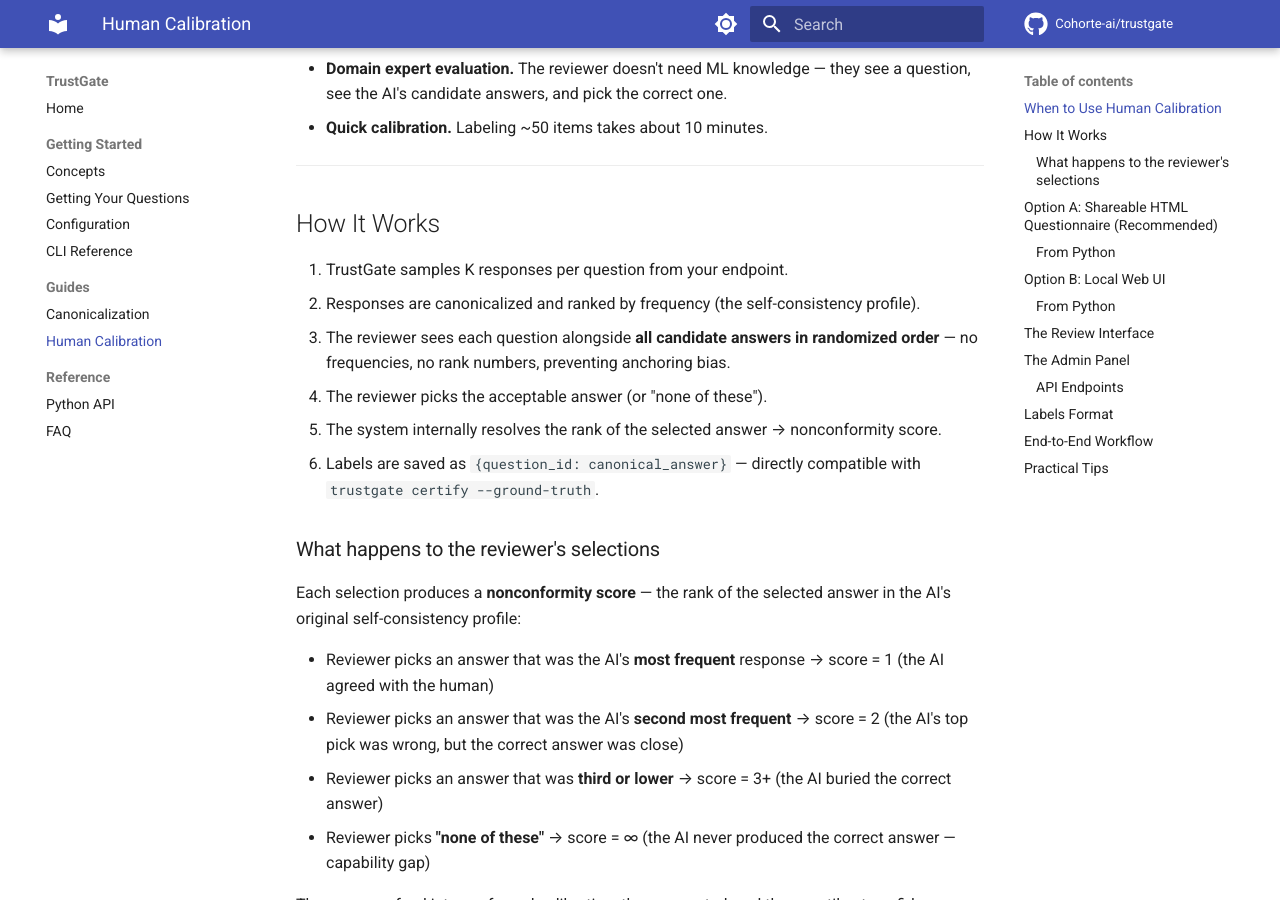
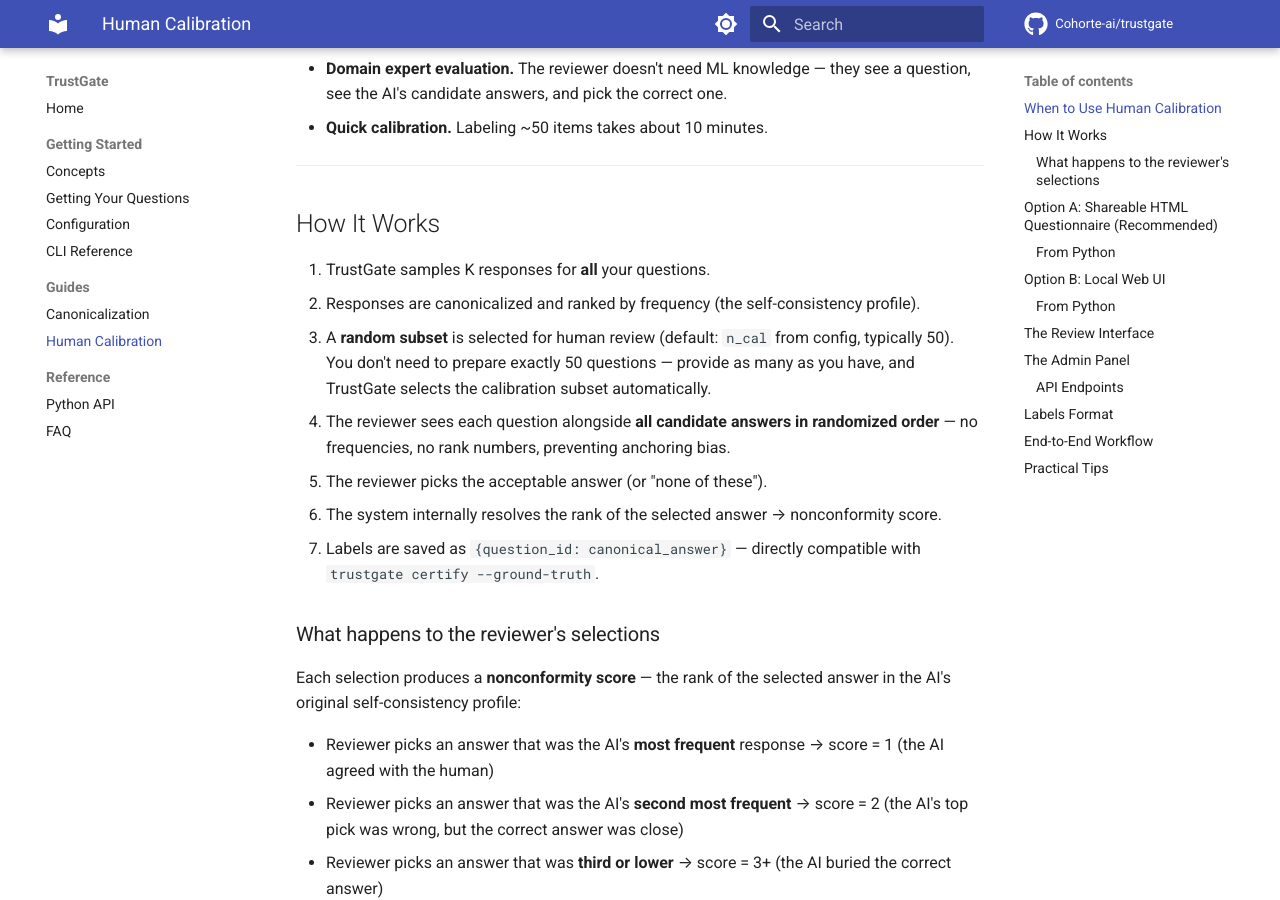
Before and after one commit to Cohorte-ai/trustgate, an MkDocs documentation site: the page built from docs/human-calibration.md, in a window 1280 px wide and 900 px high, scrolled down 377 px. Built offline with MkDocs 1.6.1 and Material for MkDocs 9.7.7, drawn with Linux system fonts in a browser that asks for light colours; comment, search, counter and statistics services are not loaded.

Commit message:
Document automatic calibration subset selection in human-calibration.md
Explain that TrustGate randomly selects n_cal questions for human
review — users don't need to prepare exactly 50 questions.

Co-Authored-By: Claude Opus 4.6 (1M context) <noreply@anthropic.com>

```diff
--- a/docs/human-calibration.md
+++ b/docs/human-calibration.md
@@ -19,12 +19,13 @@ needed for conformal calibration.
 
 ## How It Works
 
-1. TrustGate samples K responses per question from your endpoint.
+1. TrustGate samples K responses for **all** your questions.
 2. Responses are canonicalized and ranked by frequency (the self-consistency profile).
-3. The reviewer sees each question alongside **all candidate answers in randomized order** — no frequencies, no rank numbers, preventing anchoring bias.
-4. The reviewer picks the acceptable answer (or "none of these").
-5. The system internally resolves the rank of the selected answer → nonconformity score.
-6. Labels are saved as `{question_id: canonical_answer}` — directly compatible with `trustgate certify --ground-truth`.
+3. A **random subset** is selected for human review (default: `n_cal` from config, typically 50). You don't need to prepare exactly 50 questions — provide as many as you have, and TrustGate selects the calibration subset automatically.
+4. The reviewer sees each question alongside **all candidate answers in randomized order** — no frequencies, no rank numbers, preventing anchoring bias.
+5. The reviewer picks the acceptable answer (or "none of these").
+6. The system internally resolves the rank of the selected answer → nonconformity score.
+7. Labels are saved as `{question_id: canonical_answer}` — directly compatible with `trustgate certify --ground-truth`.
 
 ### What happens to the reviewer's selections
 
```
